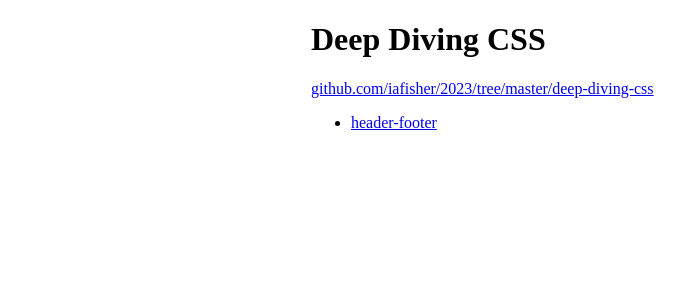
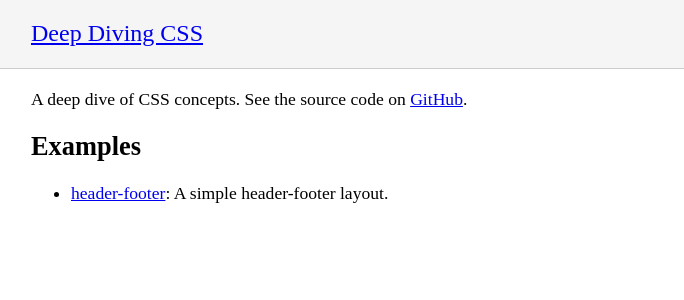
Before and after one commit to iafisher/2023, a Flask app: page / in a window 1280 px wide. Shown: the top 300 px of the page, without its empty margins (9-693 px from the left). Run offline with Flask 2, Linux system fonts and the light colour scheme.

Commit message:
[deep-diving-css] Improve appearance of index page

```diff
--- a/deep-diving-css/static/common.css
+++ b/deep-diving-css/static/common.css
@@ -1,6 +1,7 @@
 :root {
   --main-border-color: #ccc;
   --main-background-color: whitesmoke;
+  --site-nav-padding: 20px 40px;
 }
 
 * {
@@ -17,3 +18,10 @@
   font-size: 1.5rem;
   margin-right: 20px;
 }
+
+.site-nav {
+  font-size: 1.1rem;
+  padding: var(--site-nav-padding);
+  background-color: var(--main-background-color);
+  border-bottom: 1px solid var(--main-border-color);
+}
--- a/deep-diving-css/static/index.css
+++ b/deep-diving-css/static/index.css
@@ -1,4 +1,9 @@
 main {
-  max-width: 40rem;
-  margin: auto;
+  max-width: 60rem;
+  padding: var(--site-nav-padding);
+  font-size: 1.1rem;
 }
+
+main *:first-child {
+  margin-top: 0;
+}
--- a/deep-diving-css/templates/examples/header_footer.html
+++ b/deep-diving-css/templates/examples/header_footer.html
@@ -6,7 +6,7 @@
 
 {% block body %}
 <div class="wrapper">
-  <nav>
+  <nav class="site-nav">
     <a class="site-title" href="/">Deep Diving CSS</a>
     This is a <strong>header</strong>. It stays at the top of the page and disappears from view if scrolled.
   </nav>
--- a/deep-diving-css/templates/index.html
+++ b/deep-diving-css/templates/index.html
@@ -5,14 +5,19 @@
 {% endblock %}
 
 {% block body %}
+<nav class="site-nav">
+  <a class="site-title" href="/">Deep Diving CSS</a>
+</nav>
+
 <main>
-  <h1>Deep Diving CSS</h1>
   <p>
-    <a href="https://github.com/iafisher/2023/tree/master/deep-diving-css">github.com/iafisher/2023/tree/master/deep-diving-css</a>
+    A deep dive of CSS concepts. See the source code on <a href="https://github.com/iafisher/2023/tree/master/deep-diving-css">GitHub</a>.
   </p>
+
+  <h2>Examples</h2>
   <ul>
     <li>
-      <a href="{{ url_for('example_page', title='header-footer') }}">header-footer</a>
+      <a href="{{ url_for('example_page', title='header-footer') }}">header-footer</a>: A simple header-footer layout.
     </li>
   </ul>
 </main>
```
Also changed, not shown: deep-diving-css/static/header_footer.css (+4 -16 lines).
